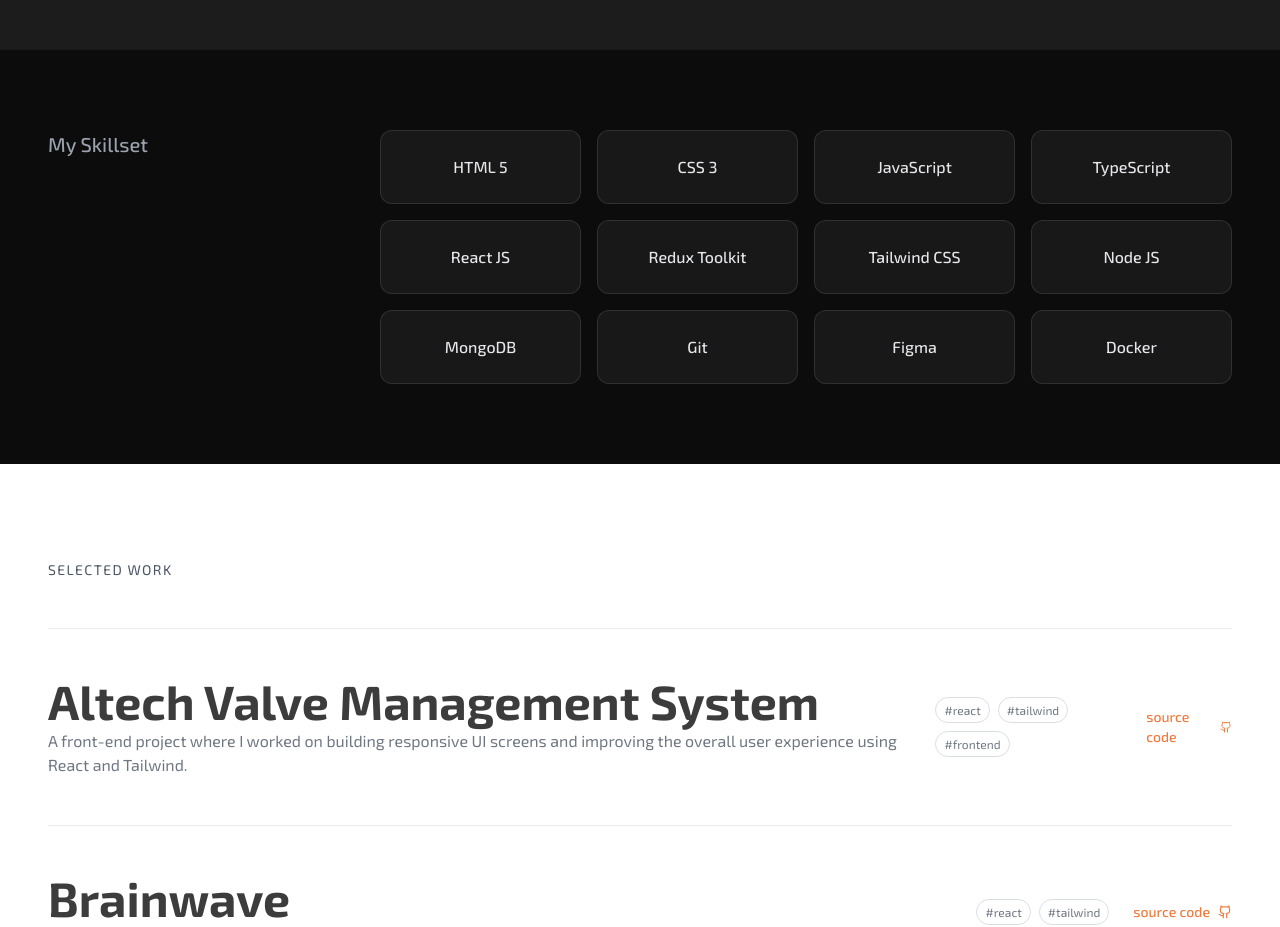
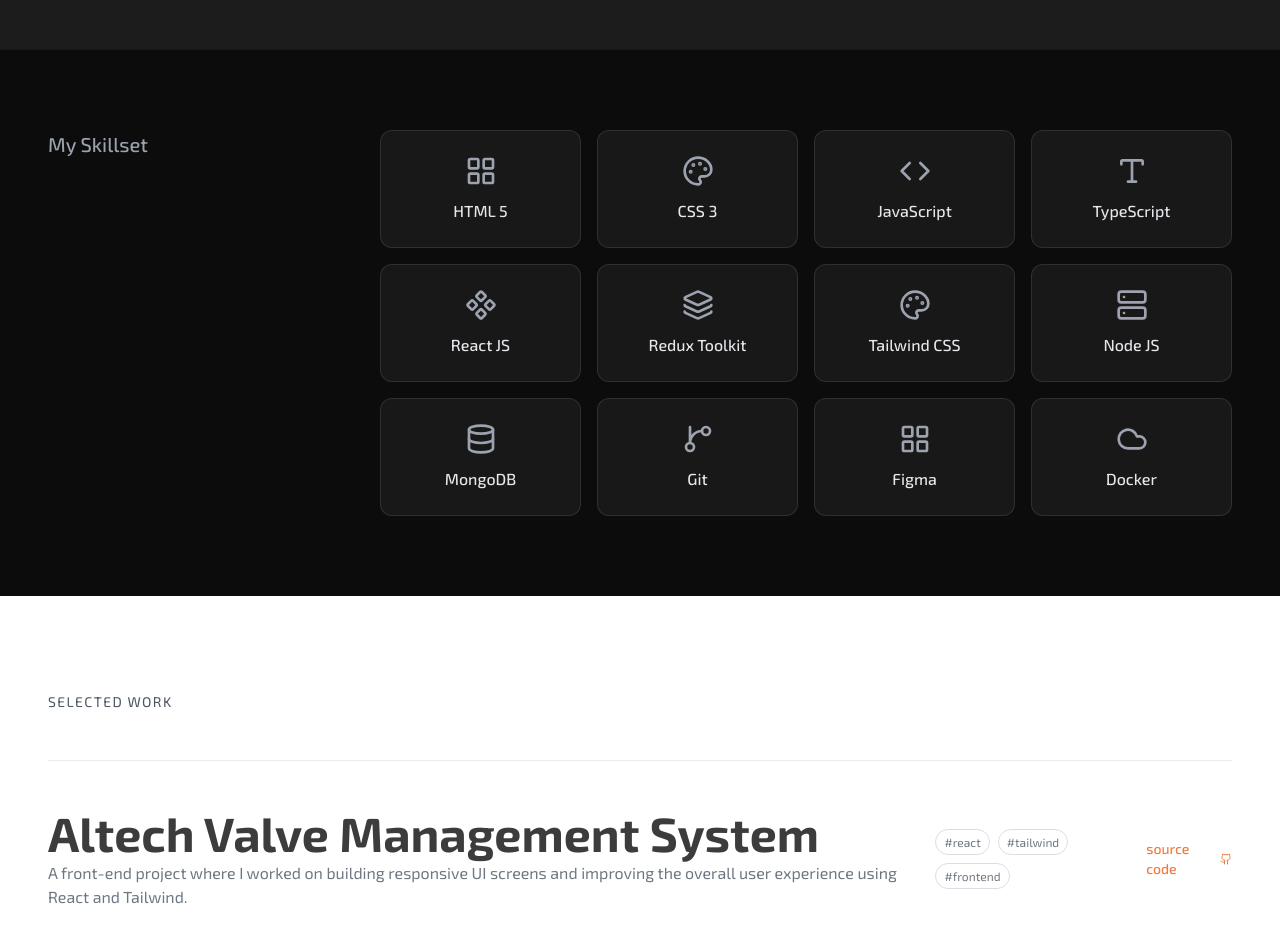
Before and after one commit to teddyhabtamu/New-Portfolio, a React (Vite) app: page / in a window 1280 px wide. Shown: the part 1620-2547 px from the top of the page. Built offline with nearby package versions, Linux system fonts and the light colour scheme.

Commit message:
add icon in the skills list

```diff
--- a/components/Skills.tsx
+++ b/components/Skills.tsx
@@ -1,10 +1,24 @@
 import React from 'react';
 import { motion } from 'framer-motion';
+// 1. IMPORT NECESSARY ICONS FROM LUCIDE-REACT
+import {
+    Code, Type, GitBranch, Database, Server, Component, Palette, LayoutGrid, Layers, Cloud, HardHat
+} from 'lucide-react';
 
-const skills = [
-  "HTML 5", "CSS 3", "JavaScript", "TypeScript", "React JS",
-  "Redux Toolkit", "Tailwind CSS", "Node JS", "MongoDB",
-  "Git", "Figma", "Docker"
+// Map each skill to a specific Lucide icon component
+const skillMap = [
+    { name: "HTML 5", icon: LayoutGrid },
+    { name: "CSS 3", icon: Palette },
+    { name: "JavaScript", icon: Code },
+    { name: "TypeScript", icon: Type },
+    { name: "React JS", icon: Component },
+    { name: "Redux Toolkit", icon: Layers }, // Representing state management layers
+    { name: "Tailwind CSS", icon: Palette }, // Focus on styling/design
+    { name: "Node JS", icon: Server }, // Representing backend server
+    { name: "MongoDB", icon: Database }, // Representing database
+    { name: "Git", icon: GitBranch }, // Representing version control
+    { name: "Figma", icon: LayoutGrid }, // Representing design tool layout
+    { name: "Docker", icon: Cloud }, // Representing containerization/cloud
 ];
 
 const Skills: React.FC = () => {
@@ -18,25 +32,29 @@ const Skills: React.FC = () => {
 
           <div className="w-full md:w-3/4">
             <div className="grid grid-cols-2 md:grid-cols-3 lg:grid-cols-4 gap-4">
-              {skills.map((skill, index) => (
+              {skillMap.map((skill, index) => {
+                const Icon = skill.icon; // Dynamically assign the icon component
+                return (
                 <motion.div
                   key={index}
                   initial={{ opacity: 0, y: 20 }}
                   whileInView={{ opacity: 1, y: 0 }}
                   viewport={{ once: true }}
                   transition={{ delay: index * 0.05 }}
-                  // 1. UPDATED: Background hover tint to orange (R:249 G:115 B:22)
                   whileHover={{ scale: 1.05, backgroundColor: "rgba(249, 115, 22, 0.1)" }}
-                  // 2. UPDATED: Border hover to orange
-                  // 3. ADDED: 'group' class to control the child text color
-                  className="group p-6 rounded-xl bg-white/5 border border-white/10 flex items-center justify-center text-center hover:border-orange-500/50 transition-colors cursor-default"
+                  className="group p-6 rounded-xl bg-white/5 border border-white/10 flex flex-col items-center justify-center text-center hover:border-orange-500/50 transition-colors cursor-default space-y-3"
                 >
-                  {/* 4. ADDED: group-hover transition for text */}
+                    {/* ADDED ICON */}
+                    <Icon
+                        size={32}
+                        className="text-gray-400 group-hover:text-orange-500 transition-colors"
+                    />
+
                   <span className="font-medium text-gray-200 group-hover:text-orange-200 transition-colors">
-                    {skill}
+                    {skill.name}
                   </span>
                 </motion.div>
-              ))}
+              )})}
             </div>
           </div>
         </div>
```
Lines whose indentation alone changed are shown as unchanged.
